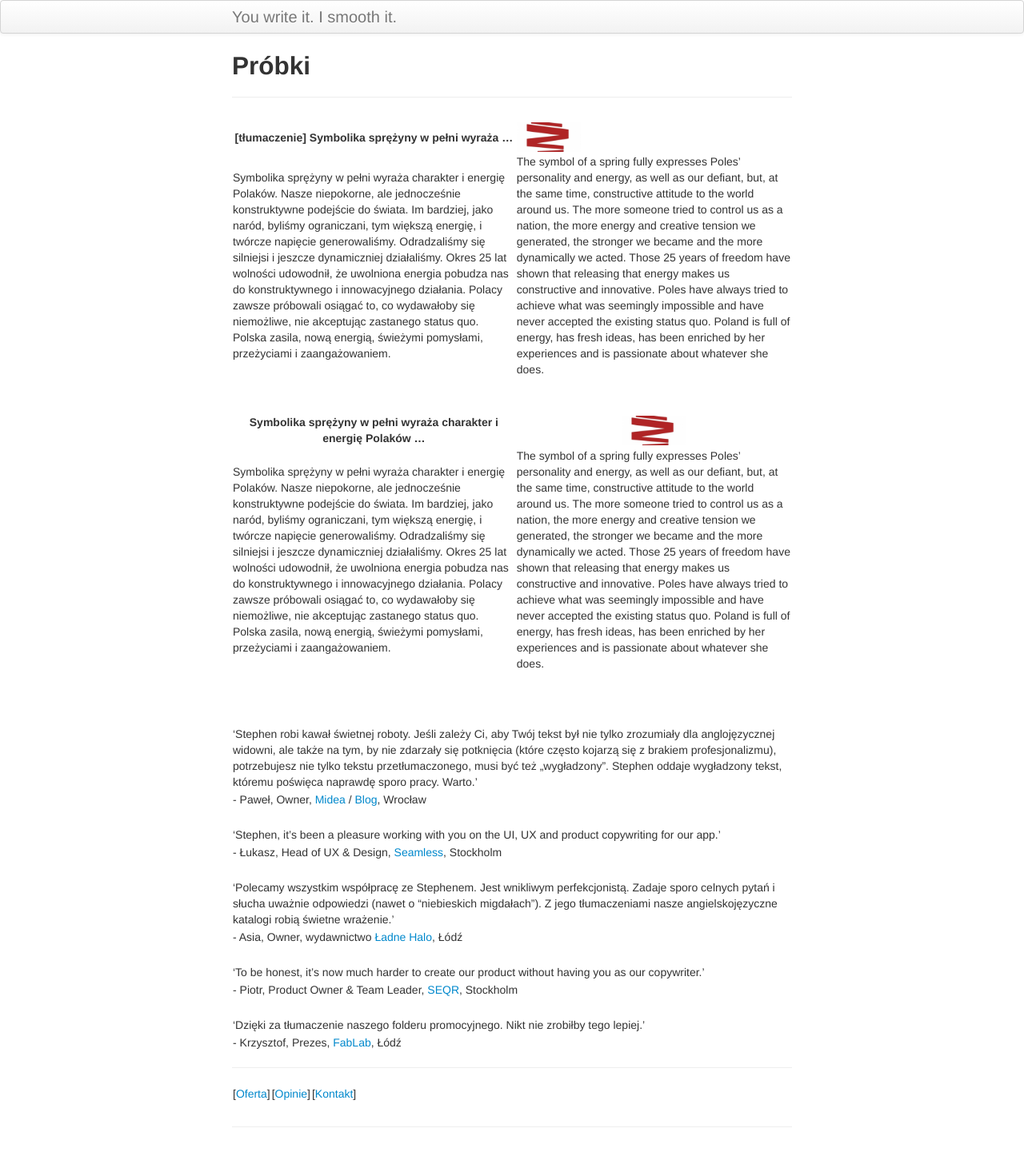
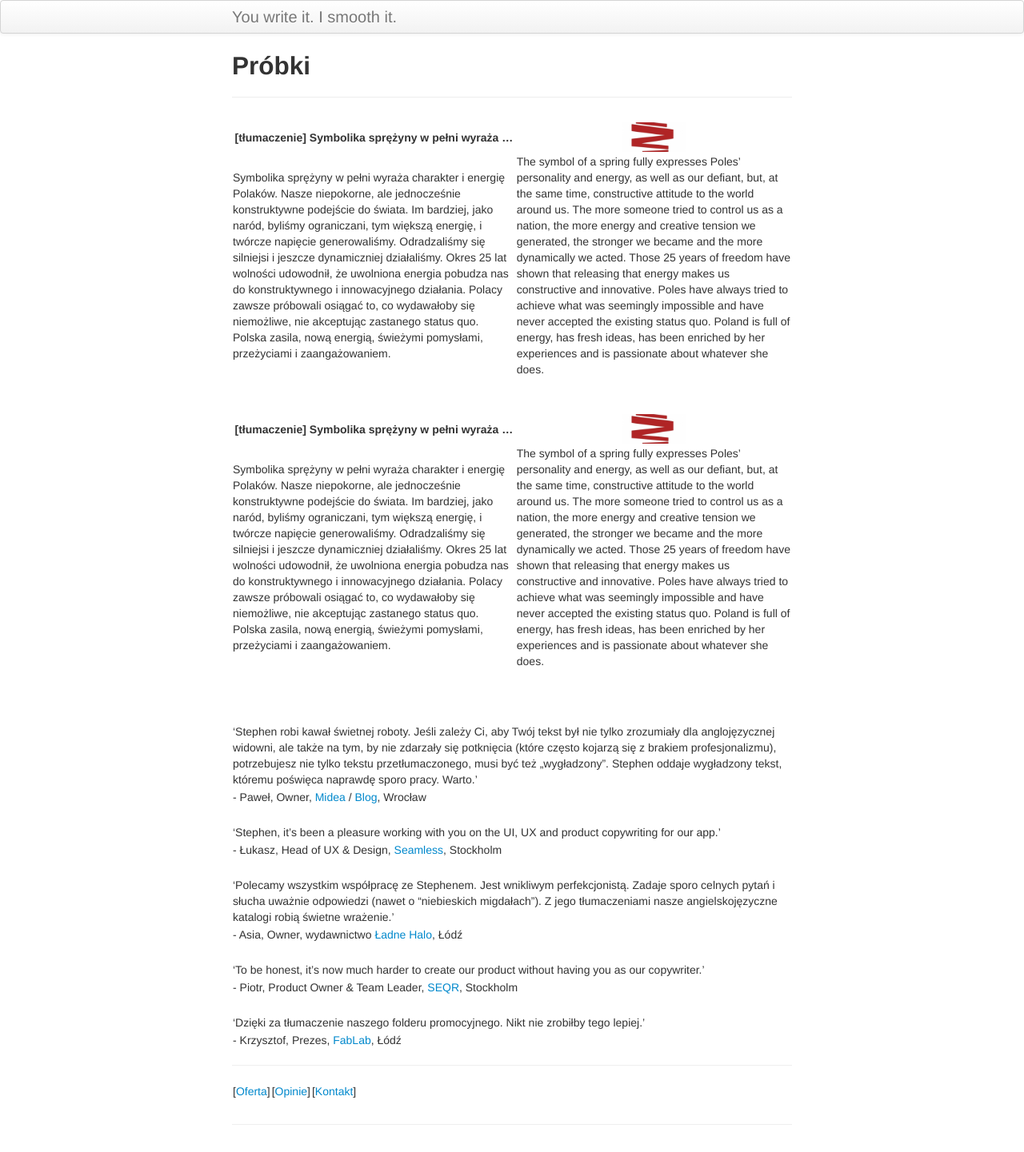
Before and after one commit to StephenEastham/StephenEastham.github.io, a Jekyll site: the page built from pages/probki.md, in a window 1280 px wide. Shown: the whole page at 80% size. Built offline with Jekyll 4.4.1, drawn with Linux system fonts in a browser that asks for light colours.

Commit message:
Update probki.md

```diff
--- a/pages/probki.md
+++ b/pages/probki.md
@@ -4,14 +4,14 @@ title: Próbki
 description:
 ---
 
-[tłumaczenie] Symbolika sprężyny w pełni wyraża ...|![](../images/sprezyna.jpg){: width="80" height="60" style="display: block; margin: 50 auto"}
+[tłumaczenie] Symbolika sprężyny w pełni wyraża ...|![](../images/sprezyna.jpg){: width="80" height="60" style="display: block; margin: auto"}
 ---------|---------
 Symbolika sprężyny w pełni wyraża charakter i energię Polaków. Nasze niepokorne, ale jednocześnie konstruktywne podejście do świata. Im bardziej, jako naród, byliśmy ograniczani, tym większą energię, i twórcze napięcie generowaliśmy. Odradzaliśmy się silniejsi i jeszcze dynamiczniej działaliśmy. Okres 25 lat wolności udowodnił, że uwolniona energia pobudza nas do konstruktywnego i innowacyjnego działania. Polacy zawsze próbowali osiągać to, co wydawałoby się niemożliwe, nie akceptując zastanego status quo. Polska zasila, nową energią, świeżymi pomysłami, przeżyciami i zaangażowaniem.|The symbol of a spring fully expresses Poles' personality and energy, as well as our defiant, but, at the same time, constructive attitude to the world around us. The more someone tried to control us as a nation, the more energy and creative tension we generated, the stronger we became and the more dynamically we acted. Those 25 years of freedom have shown that releasing that energy makes us constructive and innovative. Poles have always tried to achieve what was seemingly impossible and have never accepted the existing status quo. Poland is full of energy, has fresh ideas, has been enriched by her experiences and is passionate about whatever she does.
  |
  |
 
 
-Symbolika sprężyny w pełni wyraża charakter i energię Polaków ...|![](../images/sprezyna.jpg){: width="80" height="60" style="display: block; margin: 0 auto"}
+[tłumaczenie] Symbolika sprężyny w pełni wyraża ...|![](../images/sprezyna.jpg){: width="80" height="60" style="display: block; margin: auto"}
 ---------|---------
 Symbolika sprężyny w pełni wyraża charakter i energię Polaków. Nasze niepokorne, ale jednocześnie konstruktywne podejście do świata. Im bardziej, jako naród, byliśmy ograniczani, tym większą energię, i twórcze napięcie generowaliśmy. Odradzaliśmy się silniejsi i jeszcze dynamiczniej działaliśmy. Okres 25 lat wolności udowodnił, że uwolniona energia pobudza nas do konstruktywnego i innowacyjnego działania. Polacy zawsze próbowali osiągać to, co wydawałoby się niemożliwe, nie akceptując zastanego status quo. Polska zasila, nową energią, świeżymi pomysłami, przeżyciami i zaangażowaniem.|The symbol of a spring fully expresses Poles' personality and energy, as well as our defiant, but, at the same time, constructive attitude to the world around us. The more someone tried to control us as a nation, the more energy and creative tension we generated, the stronger we became and the more dynamically we acted. Those 25 years of freedom have shown that releasing that energy makes us constructive and innovative. Poles have always tried to achieve what was seemingly impossible and have never accepted the existing status quo. Poland is full of energy, has fresh ideas, has been enriched by her experiences and is passionate about whatever she does.
  |
```
